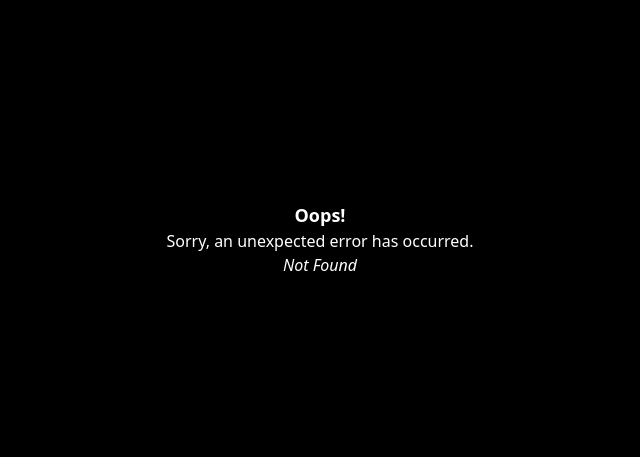
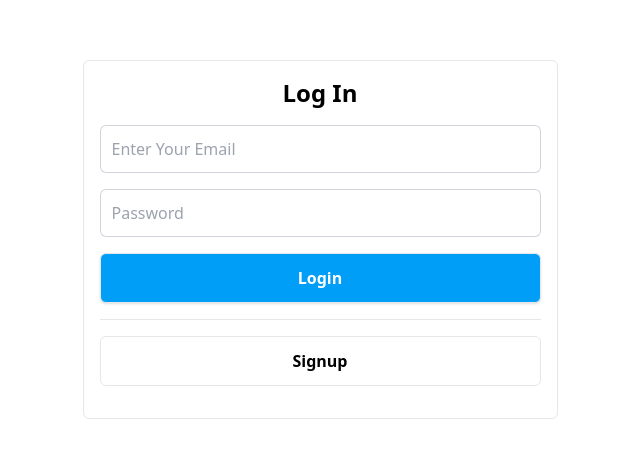
Before and after one commit to gauravThakur-sgl/components-practice, a React (Vite) app: page /login in a window 1280 px wide. Before the commit this address had no page. Shown: the part 161-618 px from the top of the page, without its empty margins (320-960 px from the left). Built offline with nearby package versions, Linux system fonts and the light colour scheme.

Commit message:
Created Pages for login, signup, userForm

```diff
--- a/src/App.jsx
+++ b/src/App.jsx
@@ -1,8 +1,10 @@
 import { createBrowserRouter, RouterProvider } from "react-router-dom"
 import ErrorPage from "./ErrorPage"
 import Root from "./routes/Root"
-import UserForm from "./components/UserForm"
 import Home from "./components/Home"
+import LoginPage from "./pages/LoginPage"
+import SignupPage from "./pages/SignupPage"
+import UserFormPage from "./pages/UserFormPage"
 
 function App() {
   const router = createBrowserRouter([
@@ -24,12 +26,23 @@ function App() {
     },
     {
       path: "signup",
-      element: <UserForm />,
+      element: <SignupPage />,
       errorElement: <ErrorPage />
     },
     {
       path: "components",
-      element: <Home />
+      element: <Home />,
+      errorElement: <ErrorPage />
+    },
+    {
+      path: "userform",
+      element: <UserFormPage />,
+      errorElement: <ErrorPage />
+    },
+    {
+      path: "login",
+      element: <LoginPage />,
+      errorElement: <ErrorPage />
     }
   ])
   return (
--- a/src/components/ui/Button.jsx
+++ b/src/components/ui/Button.jsx
@@ -18,7 +18,7 @@ function Button(props) {
     xl: "h-11 rounded-md w-full max-w-sm",
     icon: "h-10 w-10",
   };
-  const baseClasses = "inline-flex items-center py-2 px-3 rounded-md text-md"
+  const baseClasses = "inline-flex justify-center items-center py-2 px-3 rounded-md text-md"
   const sizeClasses = buttonSize[size] || buttonSize.default;
   const variantClasses = buttonColors[variant] || buttonColors.default;
 
--- a/src/components/ui/Input.jsx
+++ b/src/components/ui/Input.jsx
@@ -14,7 +14,7 @@ function Input(props) {
     const variantClasses = inputColors[variant] || inputColors.default
     const sizeClasses = inputSize[size] || inputSize.default
   return (
-    <div className="flex justify-center items-center gap-2">
+    <div className="flex justify-center items-center">
         <input type={type} placeholder={placeholder} id={id} className={`${baseClasses} ${variantClasses} ${sizeClasses} ${className || ''}`} />
         <label htmlFor={id}>{labelData}</label>
     </div>
--- a/src/components/ui/Label.jsx
+++ b/src/components/ui/Label.jsx
@@ -8,9 +8,9 @@ function Label(props) {
     }
     const labelSize =  {
         default: "p-2",
-        sm: "p-1",
-        md: "p-3",
-        lg: "p-5"
+        sm: "font bold text-sm",
+        md: "font bold text-md",
+        lg: "font-bold text-2xl"
     }
     const baseClass = " rounded-md "
     const variantClasses = labelColors[variant] || labelColors.default
--- /dev/null
+++ b/src/pages/LoginPage.jsx
@@ -0,0 +1,43 @@
+import Button from "../components/ui/Button";
+import Input from "../components/ui/Input";
+import Label from "../components/ui/Label";
+
+function LoginPage() {
+  return (
+    <div className="h-screen flex justify-center items-center">
+      <div className="w-[475px] border rounded-md p-4">
+        <div className="flex justify-center items-center">
+          <Label size="lg" className="">
+            Log In
+          </Label>
+        </div>
+        <Input
+          placeholder="Enter Your Email"
+          type="email"
+          className="w-full py-6 mt-4"
+        />
+        <Input
+          placeholder="Password"
+          type="password"
+          className="w-full mt-4 py-6"
+        />
+        <Button
+          type="submit"
+          title="Login"
+          size="lg"
+          className="my-4 w-full"
+        />
+        <hr />
+        <Button
+          type="submit"
+          title="Signup"
+          variant="outline"
+          size="lg"
+          className="my-4 w-full"
+        />
+      </div>
+    </div>
+  );
+}
+
+export default LoginPage;
--- /dev/null
+++ b/src/pages/SignupPage.jsx
@@ -0,0 +1,48 @@
+import Label from '../components/ui/Label'
+import Input from '../components/ui/Input'
+import Button from '../components/ui/Button'
+
+function SignupPage() {
+  return (
+    <div className="h-screen flex justify-center items-center">
+      <div className="w-[475px] border rounded-md p-4">
+        <div className="flex justify-center items-center">
+          <Label size="lg" className="">
+            Sign Up
+          </Label>
+        </div>
+        <Input
+          placeholder="Enter Your Email"
+          type="email"
+          className="w-full py-6 mt-4"
+        />
+        <Input
+          placeholder="Password"
+          type="password"
+          className="w-full mt-4 py-6"
+        />
+        <Input
+          placeholder="Confirm Password"
+          type="password"
+          className="w-full mt-4 py-6"
+        />
+        <Button
+          type="submit"
+          title="Signup"
+          size="lg"
+          className="my-4 w-full"
+        />
+        <hr />
+        <Button
+          type="submit"
+          title="Login"
+          variant="outline"
+          size="lg"
+          className="my-4 w-full"
+        />
+      </div>
+    </div>
+  )
+}
+
+export default SignupPage
--- a/src/components/UserForm.jsx
+++ b/src/pages/UserFormPage.jsx
@@ -1,17 +1,17 @@
 import { useState } from "react";
-import Input from "./ui/Input";
-import TextArea from "./ui/TextArea";
+import Input from "../components/ui/Input";
+import TextArea from "../components/ui/TextArea";
 // import Select from "./ui/Select";
-import ToggleSwitch from "./ui/ToggleSwitch";
-import { Accordion } from "./ui/Accordian";
-import ToolTip from "./ui/ToolTip";
-import Button from "./ui/Button";
-import PopOver from "./ui/PopOver";
+import ToggleSwitch from "../components/ui/ToggleSwitch";
+import { Accordion } from "../components/ui/Accordian";
+import ToolTip from "../components/ui/ToolTip";
+import Button from "../components/ui/Button";
+import PopOver from "../components/ui/PopOver";
 // import { Tabs } from "./ui/Tabs";
 // import Badge from "./ui/Badge";
 // import { Progress } from "./ui/ProgressBar";
 
-function UserForm() {
+function UserFormPage() {
   const [formData, setFormData] = useState({
     name: "",
     email: "",
@@ -32,9 +32,10 @@ function UserForm() {
     }));
   }
   return (
-    <div className="flex flex-col justify-center items-center p-6 gap-2 max-w-[1000px] mx-auto border rounded-lg">
-      <h2 className="text-2xl font-bold mb-4">Form</h2>
-      <div className="grid grid-cols-2 justify-start items-center gap-4">
+    <div className="flex flex-col justify-center items-center h-screen p-6 gap-2 max-w-[1000px] mx-auto">
+      <div className="border rounded-md py-4 px-6">
+      <h2 className="text-2xl font-bold mb-4 flex justify-center items-center">Form</h2>
+      <div className="grid grid-cols-2 justify-start items-center gap-4 mt-6">
         <div className="flex items-center gap-2 w-full">
           <span>Name: </span>
           <Input
@@ -79,7 +80,7 @@ function UserForm() {
           />
         </div>
       </div>
-      <div className="w-full space-y-4">
+      <div className="w-full space-y-4 mt-6">
         <div className="flex items-center gap-2 mt-2">
           <span>Enter your BirthDate: </span>
           <Input
@@ -204,8 +205,9 @@ function UserForm() {
         />
         <Badge text="Beta" variant="destructive" /> */}
       </div>
+      </div>
     </div>
   );
 }
 
-export default UserForm;
+export default UserFormPage;
--- a/src/routes/Root.jsx
+++ b/src/routes/Root.jsx
@@ -3,13 +3,19 @@ import { Link,  } from "react-router-dom"
 function Root() {
   return (
     <>
-      <div className="flex justify-center items-center">
-        <ul className="flex font-bold text-lg gap-2 mt-2">
-          <li className="border rounded-lg p-2">
+      <div className="bg-[#023D54] flex justify-center items-center">
+        <ul className="flex font-bold text-lg gap-2 m-2 text-white">
+          <li className=" p-2">
             <Link to={"components"}>Component</Link>
           </li>
-          <li className="border rounded-lg p-2">
+          <li className="p-2">
+            <Link to={"login"}>Login</Link>
+          </li>
+          <li className="p-2">
             <Link to={"signup"} >SignUp</Link>
+          </li>
+          <li className="p-2">
+            <Link to={"userform"}>User Form</Link>
           </li>
         </ul>
       </div>
```
